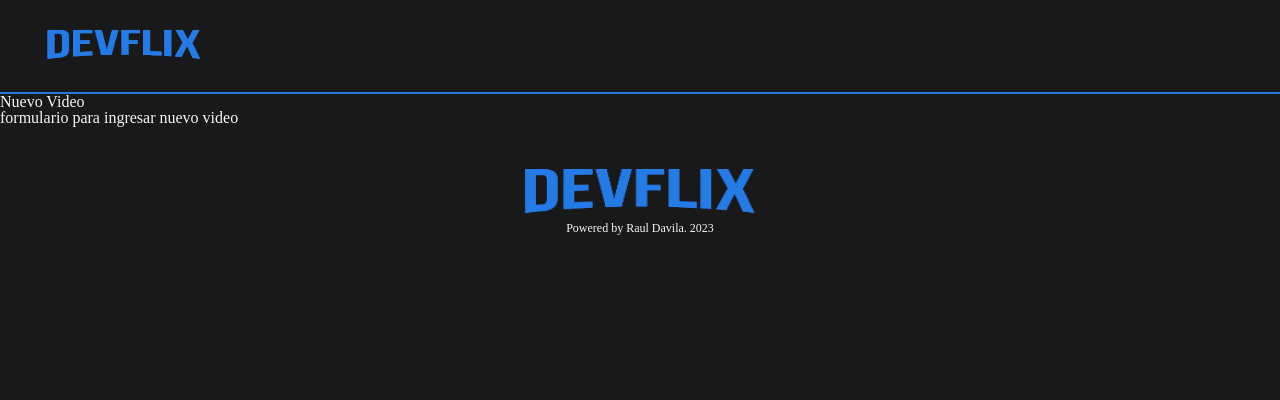
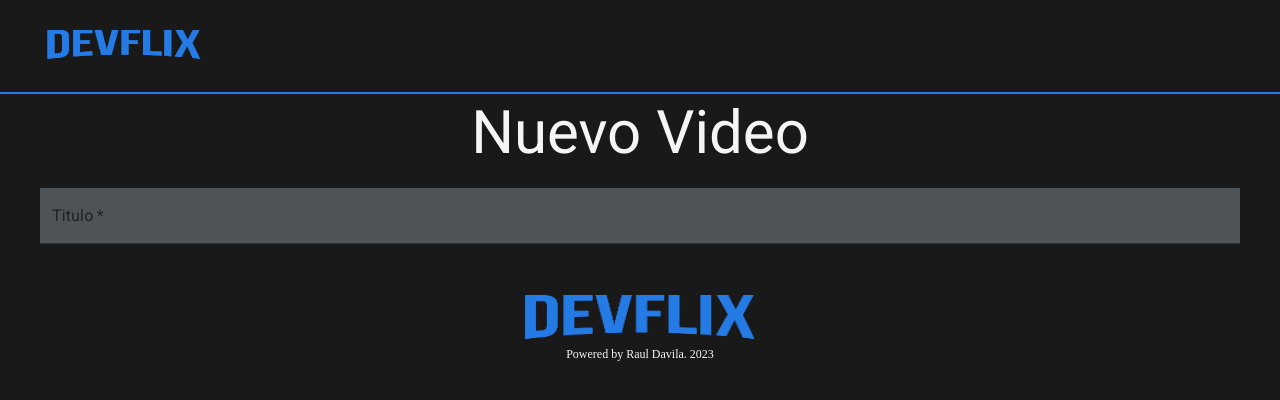
Before and after one commit to magoMercurio/aluraflix-vite-challenge, a React (Vite) app: page /nuevovideo in a window 1280 px wide. Shown: the top 400 px of the page. Built offline with nearby package versions, Linux system fonts and the light colour scheme.

Commit message:
empezando a trabajar NuevoVideo

```diff
--- a/src/App.jsx
+++ b/src/App.jsx
@@ -1,22 +1,115 @@
-import React from 'react'
+import React, { useState } from 'react'
 import { BrowserRouter as Router, Routes, Route } from 'react-router-dom';
 import GlobalStyle from './GlobalStyle'
 import Home from './pages/Home';
+import Carrusel from './components/Carrusel/Carrusel';
 import NuevoVideo from './pages/NuevoVideo';
 import Footer from './components/Footer';
+import {v4 as uuidv4 } from 'uuid'
+
+
 
 
 
 function App() {
 
+  const [secciones, setSecciones] = useState([
+    {
+      id: uuidv4(),
+      "categoria": "Front End",
+      "descripcion": "Formación Front End de Alura Latam",
+      colorCategoria: '#6bd1ff',
+    },
+    {
+      id: uuidv4(),
+      "categoria": "Back End",
+      "descripcion": "Formación Back End de Alura Latam",
+      colorCategoria: '#00c86f',
+    },
+    {
+      id: uuidv4(),
+      "categoria": "Inovacion y Gestión",
+      "descripcion": "Formación Innovación y Gestión de Alura Latam",
+      colorCategoria: '#ff8c2a',
+    },
+
+  ]);
+
+  const [categorias, setCategorias] = useState([
+    {
+      id: uuidv4(),
+      titulo: "Front End",
+      colorCategoria: "#6bd1ff",
+      descripcion: "",
+    },
+    {
+      id: uuidv4(),
+      titulo: "Back End",
+      colorCategoria: "#00c86f",
+      descripcion: "",
+    },
+    {
+      id: uuidv4(),
+      titulo: "Inovacion y Gestión",
+      colorCategoria: "#ff8c2a",
+      descripcion: "",
+    },
+    {
+      id: uuidv4(),
+      titulo: "Infraestructura",
+      colorCategoria: "#9cd33b",
+      descripcion: "",
+    },
+    {
+      id: uuidv4(),
+      titulo: "mobile",
+      colorCategoria: "#ffba05",
+      descripcion: "",
+    },
+    {
+      id: uuidv4(),
+      titulo: "marketing",
+      colorCategoria: "#9cd33b",
+    },
+    {
+      id: uuidv4(),
+      titulo: "inovacion",
+      colorCategoria: "#ff8c2a",
+    },
+    {
+      id: uuidv4(),
+      titulo: "UX",
+      colorCategoria: "#dc6ebe",
+      descripcion: "",
+    },
+    {
+      id: uuidv4(),
+      titulo: "Data Science",
+      colorCategoria: "#9cd33b",
+      descripcion: "",
+    },
+  ]);
 
   return (
     <Router>
       <GlobalStyle />
       <Routes>
         <Route
-            path='/'
-            element={<Home/>}
+          path='/'
+          element={
+            <>
+              <Home />
+              {
+                categorias.map( (categoria) => {
+                  return <Carrusel
+                    datos={categoria}
+                    key={categoria.titulo}
+                    secciones={secciones.filter( seccion => seccion.categoria === categoria.titulo )}
+                  />
+                })
+              }
+            </>
+          }
         />
         <Route
             path='/nuevovideo'
--- a/src/components/Ui/index.jsx
+++ b/src/components/Ui/index.jsx
@@ -63,3 +63,15 @@ font-weight: var(--font-weight-300);
 font-size: var(--font-size-body-medium);
 line-height: var(--line-height-body-medium);
 `
+export const TitleBig = styled.h2`
+  font-family: var(--font-family);
+  font-style: normal;
+  font-weight: var(--font-weight-400);
+  font-size: var(--font-size-title-big);
+  line-height: var(--line-height-title-big);
+  display: flex;
+  align-items: center;
+  justify-content: center;
+  text-align: center;
+  padding: 4px 8px;
+`
--- a/src/index.css
+++ b/src/index.css
@@ -19,6 +19,7 @@ time, mark, audio, video {
 	font-size: 100%;
 	font: inherit;
 	vertical-align: baseline;
+
 }
 /* HTML5 display-role reset for older browsers */
 article, aside, details, figcaption, figure,
--- a/src/pages/Home.jsx
+++ b/src/pages/Home.jsx
@@ -2,104 +2,16 @@
 import React, { useState } from 'react'
 import Hero from "../components/Hero"
 import { HeaderHome } from "../components/Header"
-import Carrusel from "../components/Carrusel/Carrusel"
-import {v4 as uuidv4 } from 'uuid'
-
 
 
 const Home = () => {
-
-  const [secciones, setSecciones] = useState([
-    {
-      id: uuidv4(),
-      "categoria": "Front End",
-      "descripcion": "Formación Front End de Alura Latam",
-      colorCategoria: '#6bd1ff',
-    },
-    {
-      id: uuidv4(),
-      "categoria": "Back End",
-      "descripcion": "Formación Back End de Alura Latam",
-      colorCategoria: '#00c86f',
-    },
-    {
-      id: uuidv4(),
-      "categoria": "Inovacion y Gestión",
-      "descripcion": "Formación Innovación y Gestión de Alura Latam",
-      colorCategoria: '#ff8c2a',
-    },
-
-  ]);
-
-  const [categorias, setCategorias] = useState([
-    {
-      id: uuidv4(),
-      titulo: "Front End",
-      colorCategoria: "#6bd1ff",
-      descripcion: "",
-    },
-    {
-      id: uuidv4(),
-      titulo: "Back End",
-      colorCategoria: "#00c86f",
-      descripcion: "",
-    },
-    {
-      id: uuidv4(),
-      titulo: "Inovacion y Gestión",
-      colorCategoria: "#ff8c2a",
-      descripcion: "",
-    },
-    {
-      id: uuidv4(),
-      titulo: "Infraestructura",
-      colorCategoria: "#9cd33b",
-      descripcion: "",
-    },
-    {
-      id: uuidv4(),
-      titulo: "mobile",
-      colorCategoria: "#ffba05",
-      descripcion: "",
-    },
-    {
-      id: uuidv4(),
-      titulo: "marketing",
-      colorCategoria: "#9cd33b",
-    },
-    {
-      id: uuidv4(),
-      titulo: "inovacion",
-      colorCategoria: "#ff8c2a",
-    },
-    {
-      id: uuidv4(),
-      titulo: "UX",
-      colorCategoria: "#dc6ebe",
-      descripcion: "",
-    },
-    {
-      id: uuidv4(),
-      titulo: "Data Science",
-      colorCategoria: "#9cd33b",
-      descripcion: "",
-    },
-  ]);
 
 
   return (
     <>
       <HeaderHome />
       <Hero />
-      {
-        categorias.map( (categoria) => {
-          return <Carrusel
-            datos={categoria}
-            key={categoria.titulo}
-            secciones={secciones.filter( seccion => seccion.categoria === categoria.titulo )}
-            />
-        })
-      }
+
     </>
   )
 }
--- a/src/pages/NuevoVideo.jsx
+++ b/src/pages/NuevoVideo.jsx
@@ -1,11 +1,46 @@
+import React from 'react'
 import { HeaderGeneric} from "../components/Header"
+import styled from 'styled-components'
+import { TextField } from '@mui/material';
+import { TitleBig  } from '../components/Ui'
+
+const FormContainer = styled.section`
+  display: flex;
+  flex-direction: column;
+  align-items: center;
+  justify-content: center;
+  margin-left: 40px;
+  margin-right: 40px;
+`
+
+const TextFieldStyled = styled(TextField)`
+  color: #f5f5f5f5;
+  background-color: #53585D;
+
+`
 
 const NuevoVideo = () => {
+
+  const inputColor = {
+    color: '#f5f5f5f5'
+  }
+
     return (
       <>
-          <HeaderGeneric />
-          <h1>Nuevo Video</h1>
-          <h2>formulario para ingresar nuevo video</h2>
+        <HeaderGeneric />
+        <TitleBig>Nuevo Video</TitleBig>
+        <form action="">
+          <FormContainer>
+            <TextFieldStyled
+              id='filled-basic'
+              label='Titulo'
+              variant='filled'
+              fullWidth
+              margin='normal'
+              required
+            />
+          </FormContainer>
+          </form>
       </>
     )
 }
```
